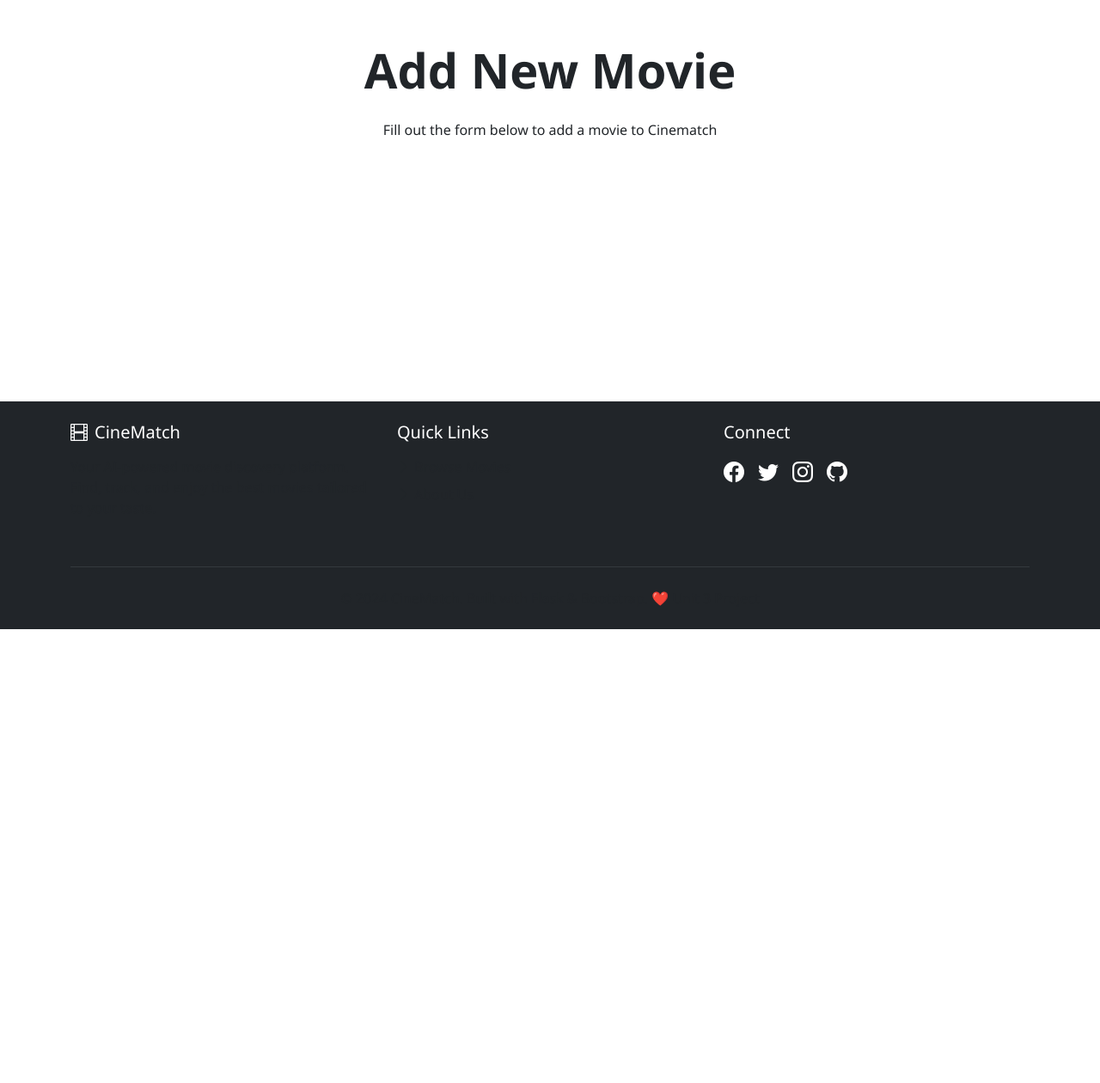
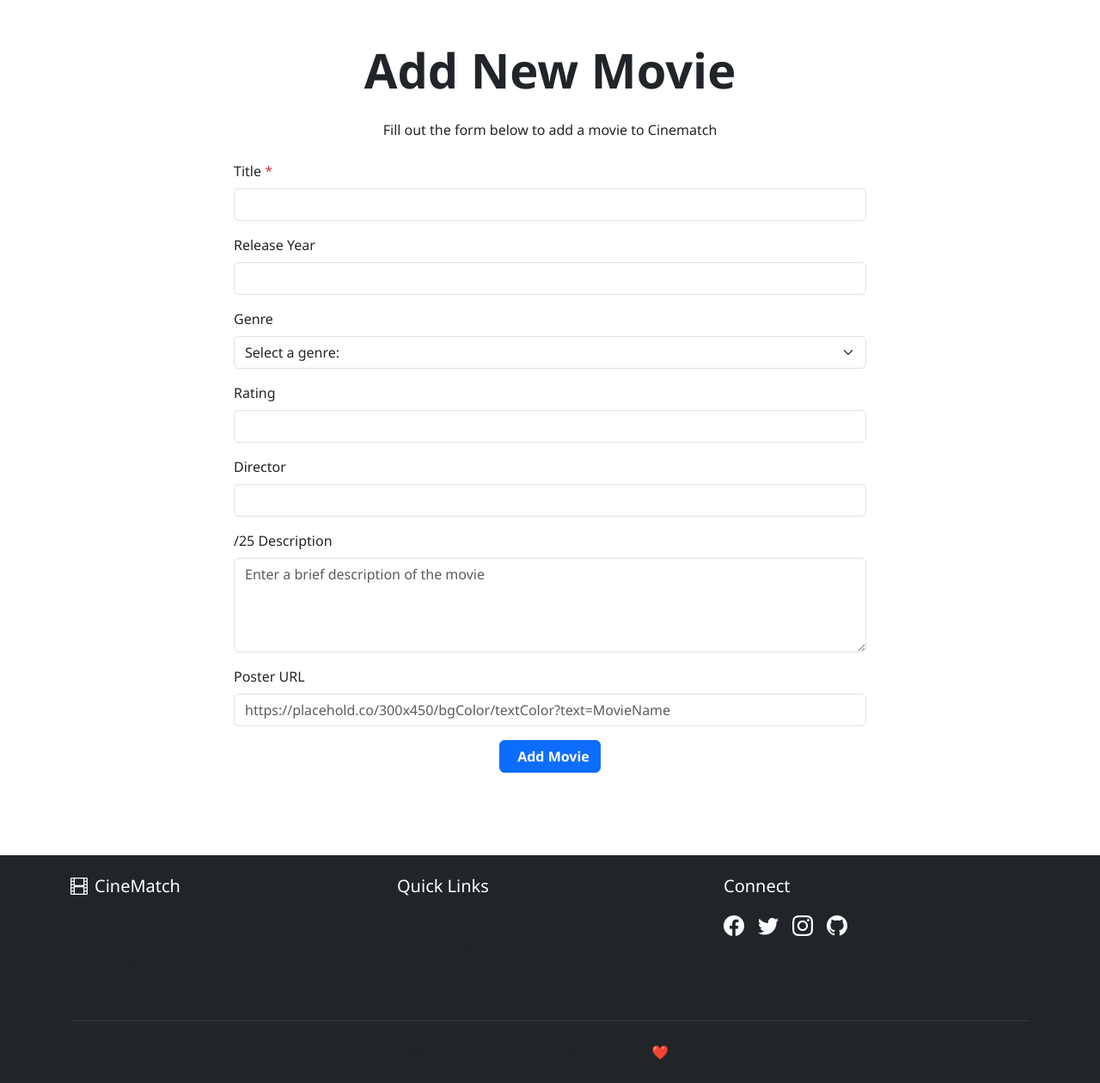
Before and after one commit to evagon27/Unit3-Database, a Flask app: page /add_movie in a window 1280 px wide. Shown: the part 68-1328 px from the top of the page at 86% size. Before the commit the page ends 800 px from the top, so only its background shows below. Run offline with Flask 3, Linux system fonts and the light colour scheme.

Commit message:
11/17/25 - Add Movie

```diff
--- a/Lesson2-Add_A_Movie/templates/add_movie.html
+++ b/Lesson2-Add_A_Movie/templates/add_movie.html
@@ -11,6 +11,72 @@
                 <p class="text-center mb-4">
                     Fill out the form below to add a movie to Cinematch
                 </p>
+                <form method="POST" action="{{url_for('add_movie')}}">
+                    <div class="mb-3">
+                    <label for="title" class="form-label">
+                        Title <span class="text-danger">*</span>
+                    </label>
+                    <input type="text" name="title" id="title" class="form-control" required>
+                    </div>
+
+                    <div class="mb-3">
+                        <label for="year" class="form-label">
+                            Release Year
+                        </label>
+                        <input type="number" name="year" id="year" class="form-control" min="1888" max="2030">
+                    </div>
+
+                    <div class="mb-3">
+                        <label for="genre" class="form-label">
+                            Genre
+                        </label>
+                        <select name="genre" id="genre" class="form-select">
+                            <option value="">Select a genre:</option>
+                            <option value="Action">Action</option>
+                            <option value="Comedy">Comedy</option>
+                            <option value="Drama">Drama</option>
+                            <option value="Horror">Horror</option>
+                            <option value="Sci-Fi">Sci-Fi</option>
+                            <option value="Romance">Thriller</option>
+                            <option value="Animation">Animation</option>
+                            <option value="Documentary">Documentary</option>
+                        </select>
+                    </div>
+
+                    <div class="mb-3">
+                        <label for="rating" class="form-label">
+                            Rating
+                        </label>
+                        <input type="number" name="rating" id="rating" class="form-control" min="1" max="10" step="0.1">
+                    </div>
+
+                    <div class="mb-3">
+                        <label for="director" class="form-label">
+                            Director
+                        </label>
+                        <input type="text" name="director" id="director" class="form-control">
+                    </div>
+
+                    <div class="mb-3">/25
+                        <label for="description" class="form-label">
+                            Description
+                        </label>
+                        <textarea name="description" id="description" class="form-control" rows="4" placeholder="Enter a brief description of the movie"></textarea>
+                    </div>
+                    <div class="mb-3">
+                        <label for="poster_url" class="form-label">
+                            Poster URL
+                        </label>
+                        <input type="url" name="poster_url" id="poster_url" class="form-control" placeholder="https://placehold.co/300x450/bgColor/textColor?text=MovieName">
+                    </div>
+                    <!-- Submit Buttons -->
+                     <div class="d-grid gap-2 d-md-flex justify-content-center">
+                        <button type="submit" class="btn btn-primary">
+                            <i class="bi bi-+-circle me-2"></i>
+                            Add Movie
+                        </button>
+                     </div>
+                </form>
             </div>
         </div>
     </div>
```
Also changed, not shown: Lesson2-Add_A_Movie/instance/cinematch.db (added).
